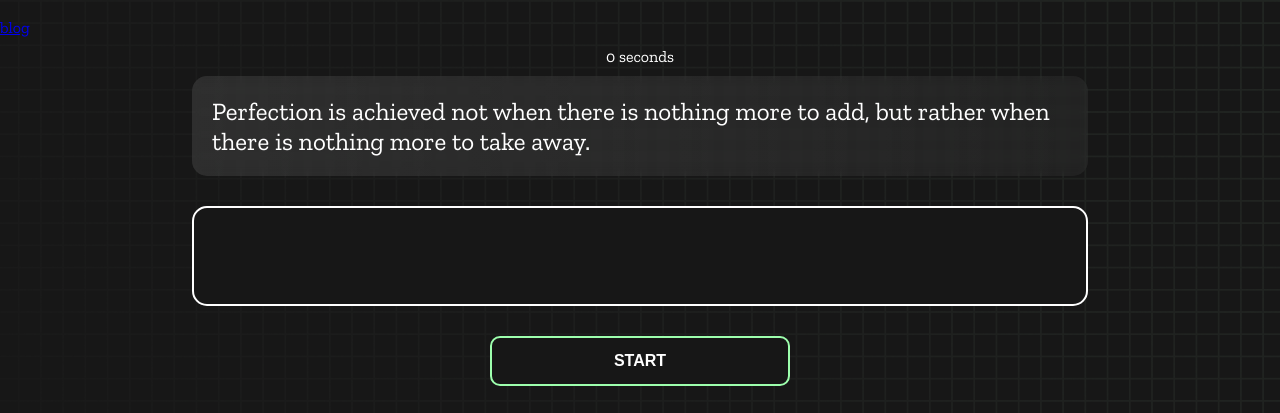
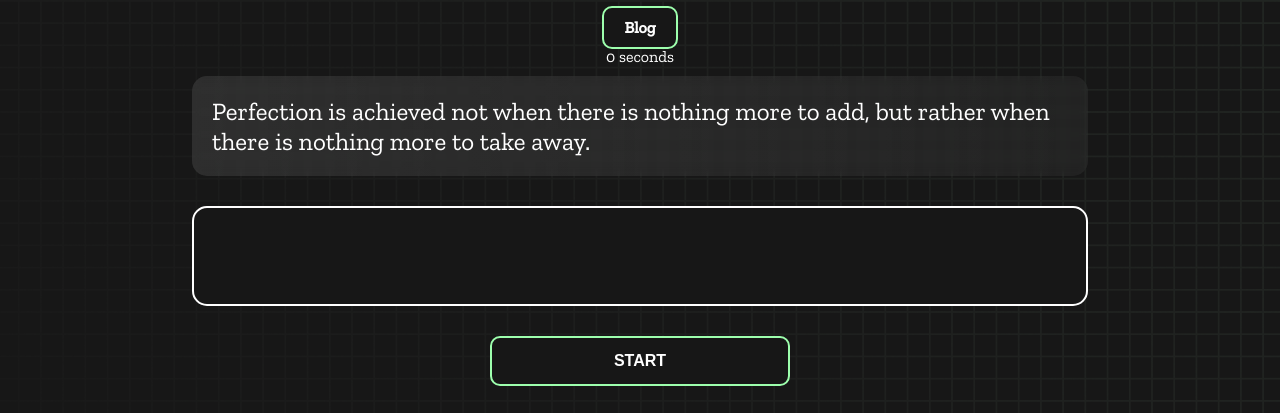
Before and after one commit to Rakibul2580/Type-Monster-7, a plain HTML site: page b6-type-monster-debug-assignment-Rakibul2580-main/index.html in a window 1280 px wide. Shown: the part 72-485 px from the top of the page. Drawn offline with nearby package versions, Linux system fonts and the light colour scheme.

Commit message:
update blog btn

```diff
--- a/b6-type-monster-debug-assignment-Rakibul2580-main/index.html
+++ b/b6-type-monster-debug-assignment-Rakibul2580-main/index.html
@@ -15,7 +15,7 @@
   </head>
   <body>
     <h1 class="title"><img src="./logo.png" /></h1>
-    <a href="blog.html">blog</a>
+    <div class="center"><a id="blog" href="./blog.html" target="_blank" rel="noopener noreferrer">Blog</a></div>
     <div id="show-time">0 seconds</div>
 
     <div class="box-container">
--- a/b6-type-monster-debug-assignment-Rakibul2580-main/styles.css
+++ b/b6-type-monster-debug-assignment-Rakibul2580-main/styles.css
@@ -128,7 +128,8 @@ body {
   justify-content: center;
   margin: 30px 0;
 }
-button {
+button, #blog {
+  text-decoration: none;
   padding: 10px 20px;
   border: none;
   font-size: 16px;
@@ -141,7 +142,9 @@ button {
   border: 2px solid #9dffad;
   cursor: pointer;
 }
-
+.center{
+  text-align: center;
+}
 #histories {
   display: grid;
   line-height: 2;
```
